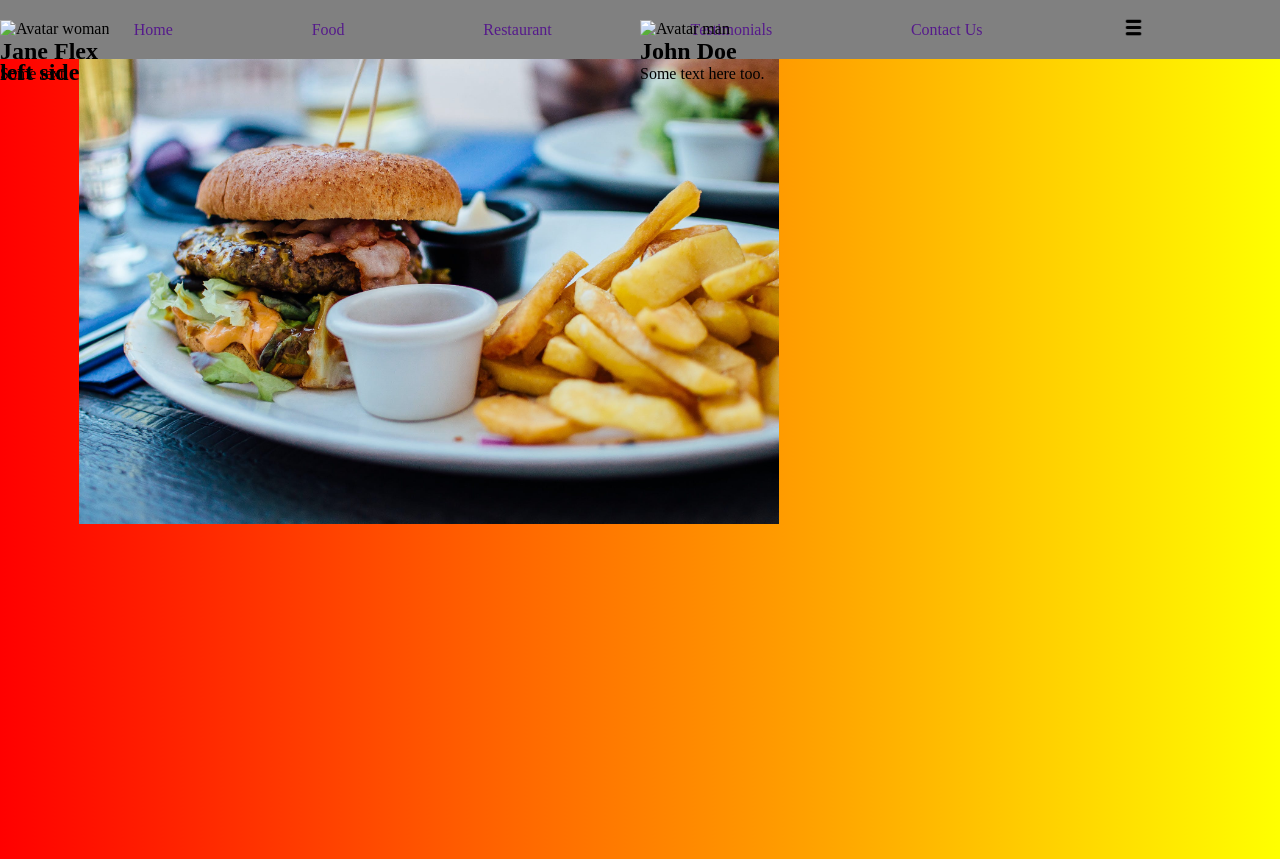
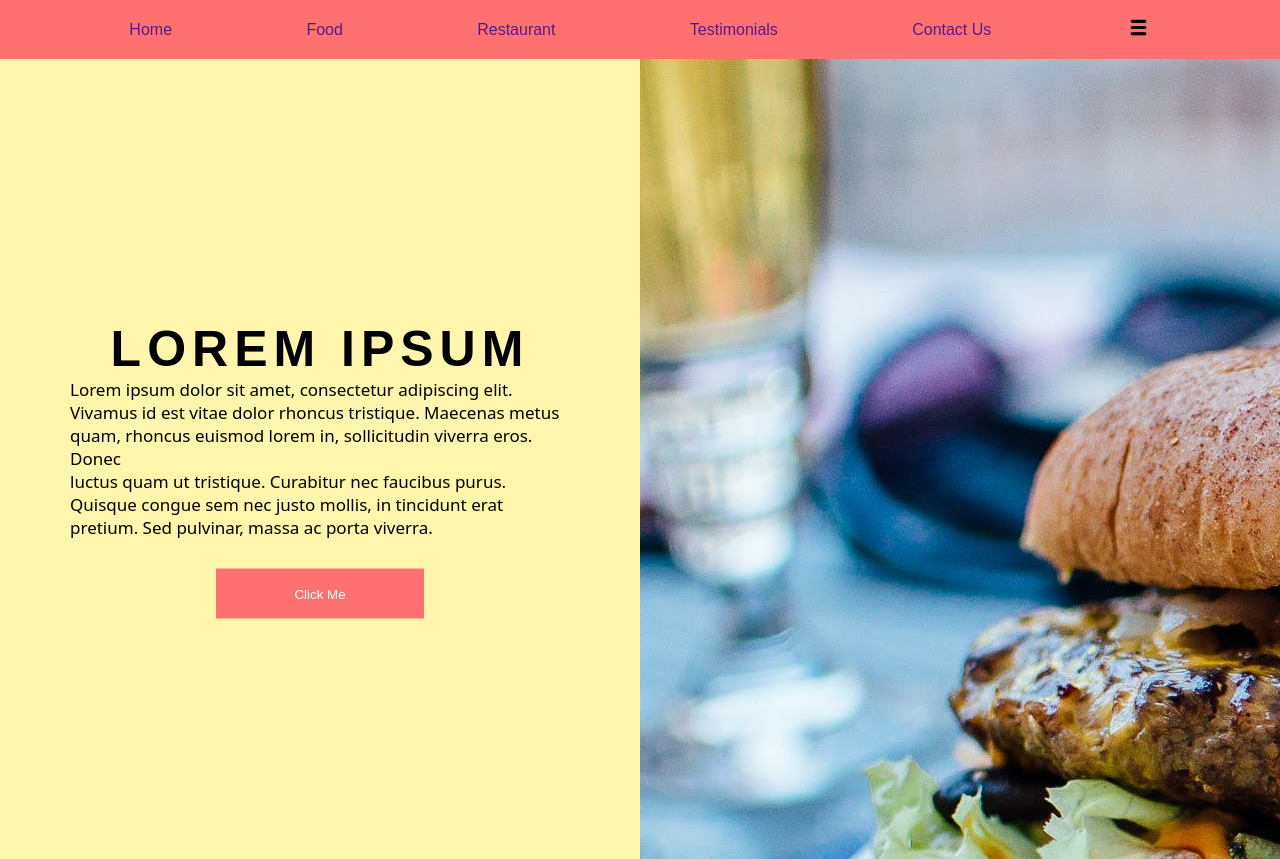
Before and after one commit to afrobug/AssignmentCode, a plain HTML site: page index.html in a window 1280 px wide. After the commit the page ends 800 px from the top, so only its background shows below. Drawn offline with Linux system fonts and the light colour scheme.

Commit message:
layout1done

```diff
--- a/index.html
+++ b/index.html
@@ -22,33 +22,32 @@
       </nav>
 
       <div class="container">
-        <div class="ContainerImg">
-          <div class="left">
-            <div><h2>left side</h2></div>
+        <div class="split left">
+          <div class="centered">
+            <div class="heading">
+              <h1>LOREM IPSUM</h1>
+            </div>
+            <p>
+              Lorem ipsum dolor sit amet, consectetur adipiscing elit. Vivamus
+              id est vitae dolor rhoncus tristique. Maecenas metus quam, rhoncus
+              euismod lorem in, sollicitudin viverra eros. Donec <br />
+              luctus quam ut tristique. Curabitur nec faucibus purus. Quisque
+              congue sem nec justo mollis, in tincidunt erat pretium. Sed
+              pulvinar, massa ac porta viverra.
+            </p>
+            <button>Click Me</button>
           </div>
-          <div class="right">
-            <img
-              src="./images/pexels-robin-stickel-70497.jpg"
-              width="700px"
-              height=""
-            />
+        </div>
+
+        <div class="split right">
+          <div class="centeredImg">
+            <img src="./images/pexels-robin-stickel-70497.jpg" alt="burger" />
           </div>
         </div>
       </div>
-    </div>
-    <div class="split left">
-      <div class="centered">
-        <img src="img_avatar2.png" alt="Avatar woman" />
-        <h2>Jane Flex</h2>
-        <p>Some text.</p>
-      </div>
-    </div>
 
-    <div class="split right">
-      <div class="centered">
-        <img src="img_avatar.png" alt="Avatar man" />
-        <h2>John Doe</h2>
-        <p>Some text here too.</p>
+      <div>
+        <h1>here</h1>
       </div>
     </div>
   </body>
--- a/style.css
+++ b/style.css
@@ -4,33 +4,7 @@
 }
 
 .container {
-  background-image: linear-gradient(to right, red, yellow);
-  width: 100vw;
-  height: 100vh;
-  display: flex;
-}
-
-.left {
-  left: 0;
-}
-
-.right {
-  right: 0;
-}
-
-.ContainerImg {
-  display: flex;
-  justify-content: space-between;
-}
-
-.split {
-    height: 100%;
-    width: 50%;
-    position: fixed;
-    z-index: 1;
-    top: 0;
-    overflow-x: hidden;
-    padding-top: 20px;
+  background-image: linear-gradient(to right, #fff6ad, #ffb4ee);
 }
 
 .navbar {
@@ -39,15 +13,80 @@
   padding: 15px;
   justify-content: space-evenly;
   align-items: center;
-  background-color: grey;
+  background-color: #ff7171;
 }
 
 .navbar a {
   text-decoration: none;
 }
 
+body {
+  font-family: Arial;
+  color: black;
+}
+
+.split {
+  height: 100%;
+  width: 50%;
+  position: fixed;
+  z-index: 1;
+  overflow-x: hidden;
+  padding-top: 20px;
+}
+
+.left {
+  left: 0;
+  background-color: #fff6ae;
+}
+
+.right {
+  right: 0;
+  background-color: red;
+}
+
+.centered {
+  position: absolute;
+  top: 50%;
+  left: 50%;
+  transform: translate(-50%, -50%);
+  text-align: center;
+}
+
+.centered p {
+  font-family: system-ui, -apple-system, BlinkMacSystemFont, "Segoe UI", Roboto,
+    Oxygen, Ubuntu, Cantarell, "Open Sans", "Helvetica Neue", sans-serif;
+  text-align: left;
+  font-weight: 400;
+  font-size: 17px;
+}
+
+.centeredImg img {
+  position: absolute;
+  top: 0;
+  object-fit: contain;
+}
+
+.heading {
+  width: 500px;
+}
+.centered h1 {
+  font-size: 50px;
+  font-weight: bold;
+  letter-spacing: 6px;
+}
+
+.centered button {
+  width: 13rem;
+  height: 50px;
+  background-color: #ff7171;
+  border: none;
+  color: white;
+  margin-top: 30px;
+}
+
 @media screen and (max-width: 550px) {
   .navbar a {
+    float: none;
     display: block;
     text-align: left;
   }
```
